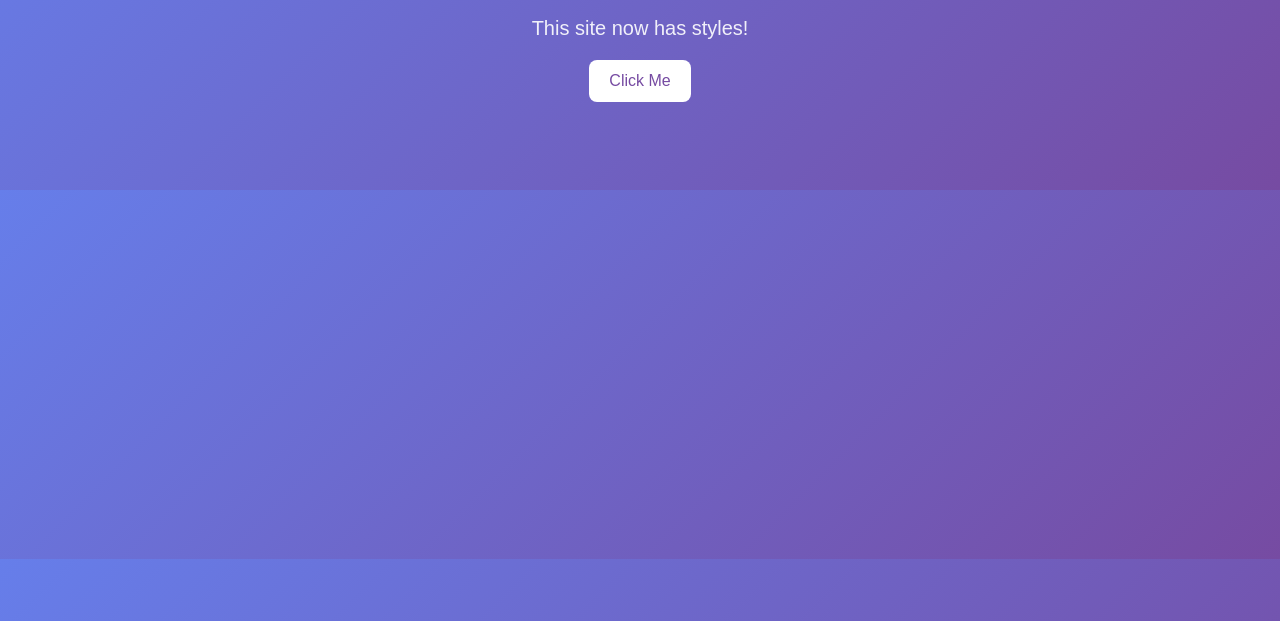
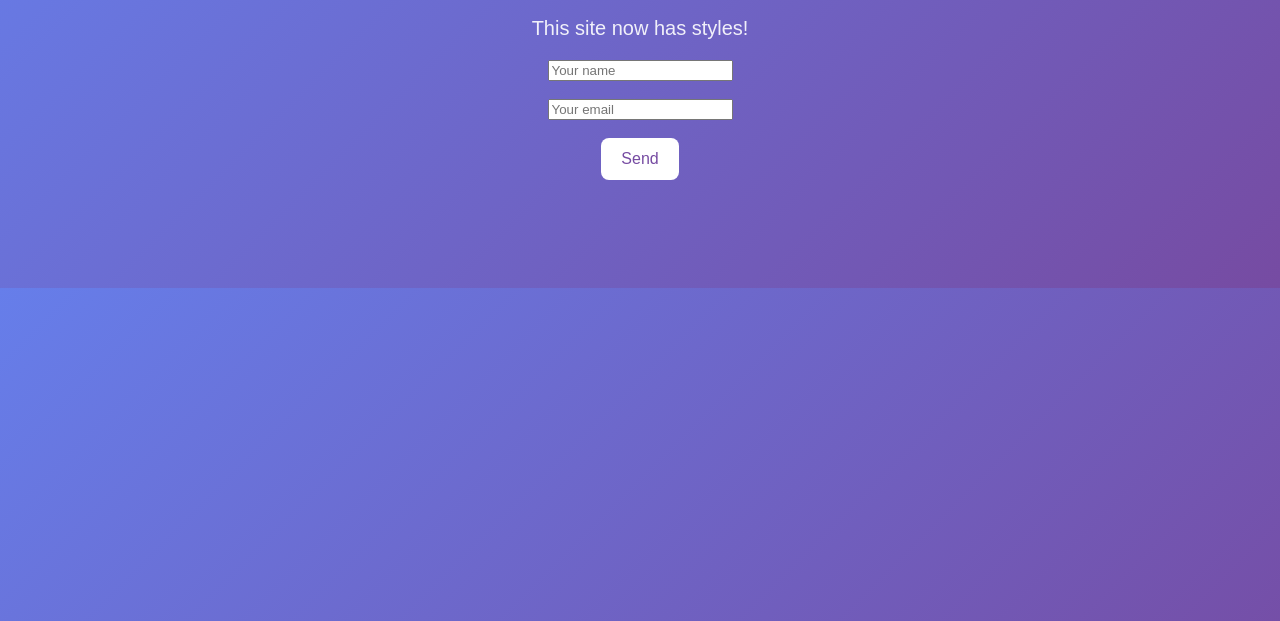
Before and after one commit to shanesmith1136-cpu/my-first-site, a plain HTML site: page index.html in a window 1280 px wide. Shown: the part 179-800 px from the top of the page. Drawn offline with Linux system fonts and the light colour scheme.

Commit message:
Add contact form

```diff
--- a/index.html
+++ b/index.html
@@ -7,7 +7,16 @@
   <body>
     <h1>I’m Live on the Internet 🚀</h1>
     <p>This site now has styles!</p>
-    <button>Click Me</button>
+    <form id="contact-form">
+      <input type="text" id="name" placeholder="Your name" required>
+      <br><br>
+      <input type="email" id="email" placeholder="Your email" required>
+      <br><br>
+      <button type="submit">Send</button>
+    </form>
+
+    <p id="message"></p>
+
 
     <script src="script.js"></script>
   </body>
--- a/script.js
+++ b/script.js
@@ -1,5 +1,10 @@
-const button = document.querySelector("button");
+const form = document.getElementById("contact-form");
+const message = document.getElementById("message");
 
-button.addEventListener("click", () => {
-  alert("You clicked the button! 🎉");
+form.addEventListener("submit", (e) => {
+  e.preventDefault();
+
+  const name = document.getElementById("name").value;
+
+  message.textContent = `Thanks, ${name}! Your message was sent 🚀`;
 });
```
